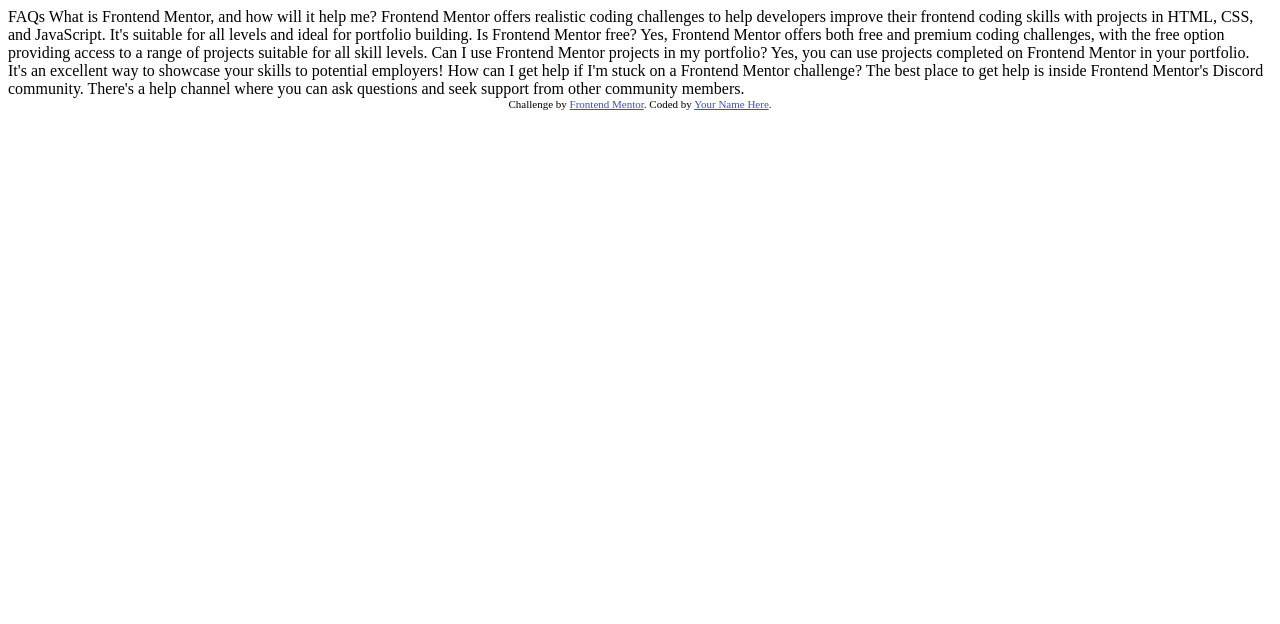
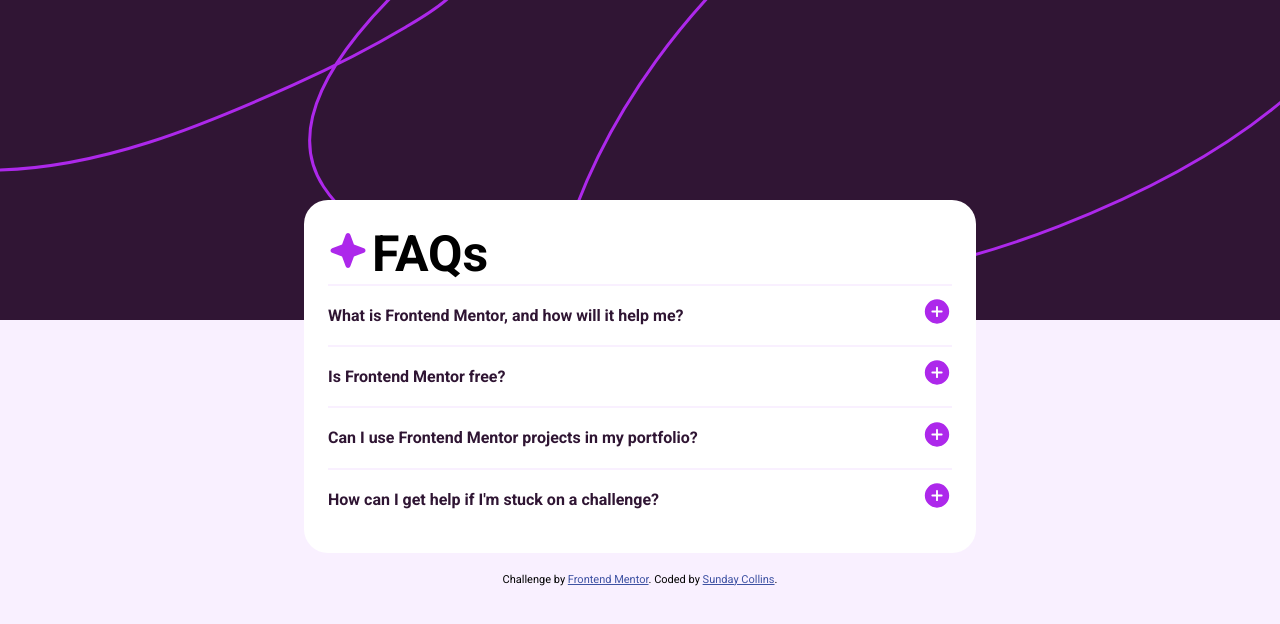
Before and after one commit to collins-ai/FAQ-accordion, a plain HTML site: page index.html in a window 1280 px wide. Drawn offline with Linux system fonts and the light colour scheme.

Commit message:
second commit

```diff
--- a/index.html
+++ b/index.html
@@ -2,47 +2,58 @@
 <html lang="en">
 <head>
   <meta charset="UTF-8">
-  <meta name="viewport" content="width=device-width, initial-scale=1.0"> <!-- displays site properly based on user's device -->
-
+  <meta name="viewport" content="width=device-width, initial-scale=1.0">
   <link rel="icon" type="image/png" sizes="32x32" href="./assets/images/favicon-32x32.png">
-
+  <!-- CSS file links -->
+  <link rel="stylesheet" href="reset.css">
+  <link rel="stylesheet" href="style.css">
+  <!-- Google fonts link-->
+  <link rel="preconnect" href="https://fonts.googleapis.com">
+  <link rel="preconnect" href="https://fonts.gstatic.com" crossorigin>
+  <link href="https://fonts.googleapis.com/css2?family=Overpass:ital,wght@0,100..900;1,100..900&family=Roboto:ital,wght@0,100;0,300;0,400;0,500;0,700;0,900;1,100;1,300;1,400;1,500;1,700;1,900&family=Rubik:ital,wght@0,300..900;1,300..900&family=Space+Mono:ital,wght@0,400;0,700;1,400;1,700&family=Work+Sans:ital,wght@0,100..900;1,100..900&display=swap" rel="stylesheet">
+  <!-- JavaScript file link -->
+  <script defer src="script.js"></script>
   <title>Frontend Mentor | FAQ accordion</title>
-
-  <!-- Feel free to remove these styles or customise in your own stylesheet 👍 -->
-  <style>
-    .attribution { font-size: 11px; text-align: center; }
-    .attribution a { color: hsl(228, 45%, 44%); }
-  </style>
 </head>
 <body>
+  <header></header>
 
-  FAQs
+  <main>
+    <div>
+      <img src="assets/images/icon-star.svg" alt="" style="display: inline;">
+      <h1 style="display: inline; font-size: 5rem;">FAQs</h1>
+    </div>
+    <div class="container">
+      <input type="text" name="text" readonly value="What is Frontend Mentor, and how will it help me?">
+      <p>Frontend Mentor offers realistic coding challenges to help developers improve their frontend coding skills with projects in HTML, CSS, and JavaScript. It's suitable for all levels and ideal for portfolio building.</p>
+      <img src="assets/images/icon-plus.svg" alt="" class="plus">
+      <img src="assets/images/icon-minus.svg" alt="" class="minus">
+    </div>
+    <div class="container">
+      <input type="text" name="text" readonly value="Is Frontend Mentor free?">
+      <p>Yes, Frontend Mentor offers both free and premium coding challenges, with the free option providing access to a range of projects suitable for all skill levels.</p>
+      <img src="assets/images/icon-plus.svg" alt="" class="plus">
+      <img src="assets/images/icon-minus.svg" alt="" class="minus">
+    </div>
+    <div class="container">
+      <input type="text" name="text" readonly value="Can I use Frontend Mentor projects in my portfolio?">
+      <p>Yes, you can use projects completed on Frontend Mentor in your portfolio. It's an excellent way to showcase your skills to potential employers!</p>
+      <img src="assets/images/icon-plus.svg" alt="" class="plus">
+      <img src="assets/images/icon-minus.svg" alt="" class="minus">
+    </div>
+    <div class="container">
+      <input type="text" name="text" readonly value="How can I get help if I'm stuck on a challenge?">
+      <p>The best place to get help is inside Frontend Mentor's Discord community. There's a help channel where you can ask questions and seek support from other community members.</p>
+      <img src="assets/images/icon-plus.svg" alt="" class="plus">
+      <img src="assets/images/icon-minus.svg" alt="" class="minus">
+    </div>
+  </main>
 
-  What is Frontend Mentor, and how will it help me?
-
-  Frontend Mentor offers realistic coding challenges to help developers improve their
-  frontend coding skills with projects in HTML, CSS, and JavaScript. It's suitable for
-  all levels and ideal for portfolio building.
-
-  Is Frontend Mentor free?
-
-  Yes, Frontend Mentor offers both free and premium coding challenges, with the free
-  option providing access to a range of projects suitable for all skill levels.
-
-  Can I use Frontend Mentor projects in my portfolio?
-
-  Yes, you can use projects completed on Frontend Mentor in your portfolio. It's an excellent
-  way to showcase your skills to potential employers!
-
-  How can I get help if I'm stuck on a Frontend Mentor challenge?
-
-  The best place to get help is inside Frontend Mentor's Discord community. There's a help
-  channel where you can ask questions and seek support from other community members.
-
-
-  <div class="attribution">
-    Challenge by <a href="https://www.frontendmentor.io?ref=challenge" target="_blank">Frontend Mentor</a>.
-    Coded by <a href="#">Your Name Here</a>.
-  </div>
+  <footer>
+    <div class="attribution">
+      Challenge by <a href="https://www.frontendmentor.io?ref=challenge" target="_blank">Frontend Mentor</a>.
+      Coded by <a href="https://www.frontendmentor.io/profile/collins-ai">Sunday Collins</a>.
+    </div>
+  </footer>
 </body>
 </html>
--- /dev/null
+++ b/script.js
@@ -0,0 +1,17 @@
+const inputs = document.querySelectorAll(`input`)
+let show = false
+
+const showAnswer = (e) => {
+    if(show == false) {
+        e.target.nextElementSibling.style.display = `block`
+        show = true
+    }else{
+        e.target.nextElementSibling.style.display = `none`
+        show = false
+    }
+}
+
+inputs.forEach((input) => {
+    input.style.paddingRight = `5.7rem`
+    input.addEventListener(`click`, showAnswer)
+})
--- a/style.css
+++ b/style.css
@@ -1,3 +1,85 @@
 :root {
     font-size: 62.5%;
 }
+body {
+    background: url(assets/images/background-pattern-desktop.svg) no-repeat, hsl(275, 100%, 97%);
+    font-size: 1.6rem;
+    font-family: "Roboto";
+    display: flex;
+    flex-direction: column;
+    align-items: center;
+    padding-top: 20rem;
+    @media screen and (max-width: 375px) {
+        background: url(assets/images/background-pattern-mobile.svg) no-repeat, hsl(275, 100%, 97%);
+        padding-top: 11rem;
+    }
+}
+main {
+    width: 67.2rem;
+    background-color: hsl(0, 0%, 100%);
+    padding: 2.4rem;
+    border-radius: 2.4rem;
+    margin-bottom: 2rem;
+    @media screen and (max-width: 768px) {
+        max-width: 32rem;
+        border-radius: 1.8rem;
+    }
+}
+input {
+    width: 100%;
+    font-weight: bold;
+    padding: 2rem 0;
+    border: none;
+    outline: none;
+    border-top: .2rem solid hsl(275, 100%, 97%);
+    color: hsl(292, 42%, 14%);
+}
+input:hover {
+    color: hsl(292, 89%, 48%);
+    cursor: pointer;
+}
+.container {
+    position: relative;
+}
+.container p {
+    color: hsl(292, 16%, 49%);
+    padding-bottom: 2rem;
+    display: none;
+}
+.plus {
+    position: absolute;
+    top: 20%;
+    right: 0;
+}
+.minus {
+    display: none;
+    position: absolute;
+    top: 12%;
+    right: 0;
+}
+
+/*
+- Mobile: 375px
+- Desktop: 1440px
+
+## Colors
+- Grayish purple: hsl(292, 16%, 49%)
+- Dark purple: hsl(292, 42%, 14%)
+
+### Body Copy
+
+- Font size (paragraphs): 16px
+
+### Font
+
+- Family: [Work Sans](https://fonts.google.com/specimen/Work+Sans)
+- Weights: 400, 600, 700
+*/
+
+.attribution {
+    font-size: 1.1rem;
+    text-align: center;
+}
+.attribution a {
+    color: hsl(228, 45%, 44%);
+}
```
Also changed, not shown: 2 other files.
